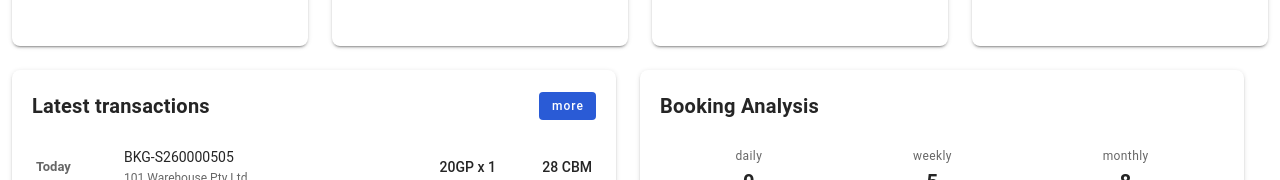
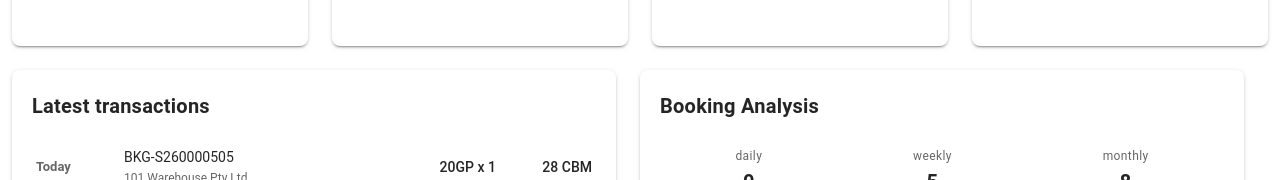
Before and after one commit to KingYSoft/cw-ai-ebooking-front, a Vue app: page / in a window 1280 px wide. Shown: the part 134-314 px from the top of the page. Built offline with nearby package versions, Linux system fonts and the light colour scheme; no server answers.

Commit message:
fix: remove more

```diff
--- a/src/components/dashboard/DashboardLatestTransactions.vue
+++ b/src/components/dashboard/DashboardLatestTransactions.vue
@@ -1,11 +1,7 @@
 <template>
   <v-card class="dashboard-panel" elevation="2" rounded="lg">
-    <div class="dashboard-panel__header d-flex align-center justify-space-between px-5 pt-5 pb-2">
+    <div class="dashboard-panel__header d-flex align-center px-5 pt-5 pb-2">
       <div class="dashboard-panel__title text-h6 font-weight-bold">{{ title }}</div>
-
-      <v-btn color="primary" size="small" variant="flat" @click="$emit('more')">
-        {{ moreLabel }}
-      </v-btn>
     </div>
 
     <v-card-text class="dashboard-panel__body pt-2 pb-4 px-4">
@@ -48,10 +44,6 @@
       type: String,
       required: true,
     },
-    moreLabel: {
-      type: String,
-      required: true,
-    },
     emptyText: {
       type: String,
       default: '',
@@ -62,7 +54,7 @@
     },
   })
 
-  defineEmits(['more', 'select'])
+  defineEmits(['select'])
 </script>
 
 <style lang="scss" scoped>
@@ -86,10 +78,6 @@
 
   .dashboard-panel__header {
     flex: 0 0 auto;
-  }
-
-  .dashboard-panel__header .v-btn {
-    flex-shrink: 0;
   }
 
   .dashboard-panel__body {
--- a/src/pages/index.vue
+++ b/src/pages/index.vue
@@ -13,9 +13,7 @@
         <DashboardLatestTransactions
           :empty-text="d('emptyTransactions')"
           :items="transactionItems"
-          :more-label="d('more')"
           :title="d('latestTransactions')"
-          @more="goBookingList"
           @select="openBooking"
         />
       </v-col>
```
